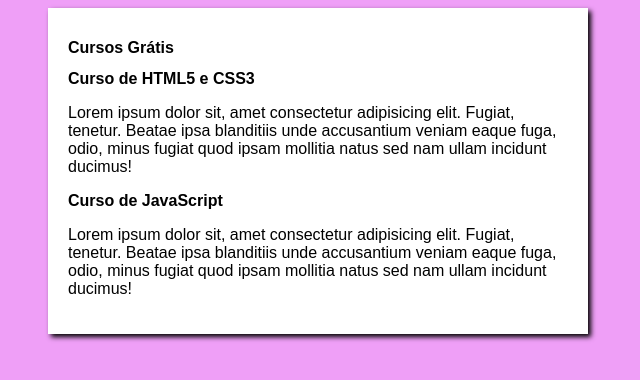
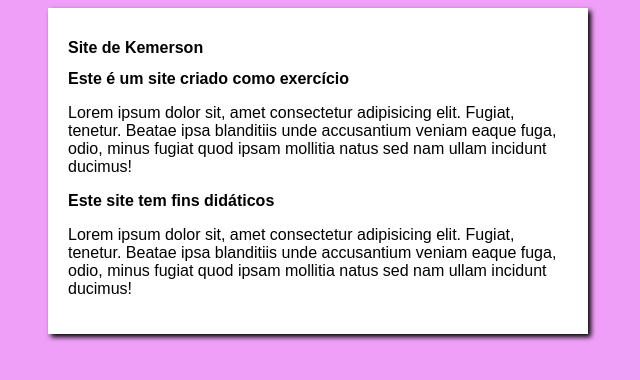
Before and after one commit to KemersonPassos/projeto-site, a plain HTML site: page index.html in a window 1280 px wide. Shown: the whole page, without its empty margins (322-962 px from the left). Drawn offline with Linux system fonts and the light colour scheme.

Commit message:
Update index.html

```diff
--- a/index.html
+++ b/index.html
@@ -3,20 +3,20 @@
 <head>
     <meta charset="UTF-8">
     <meta name="viewport" content="width=device-width, initial-scale=1.0">
-    <title>Curso em Vídeo</title>
+    <title>Site de Kemerson</title>
     <link rel="stylesheet" href="estilos/styles.css">
 </head>
 <body>
     <main>
         <header>
-            <h1>Cursos Grátis</h1>
+            <h1>Site de Kemerson</h1>
         </header>
         <article>
-            <h2>Curso de HTML5 e CSS3</h2>
+            <h2>Este é um site criado como exercício</h2>
             <p>Lorem ipsum dolor sit, amet consectetur adipisicing elit. Fugiat, tenetur. Beatae ipsa blanditiis unde accusantium veniam eaque fuga, odio, minus fugiat quod ipsam mollitia natus sed nam ullam incidunt ducimus!</p>
         </article>
         <article>
-            <h2>Curso de JavaScript</h2>
+            <h2>Este site tem fins didáticos</h2>
             <p>Lorem ipsum dolor sit, amet consectetur adipisicing elit. Fugiat, tenetur. Beatae ipsa blanditiis unde accusantium veniam eaque fuga, odio, minus fugiat quod ipsam mollitia natus sed nam ullam incidunt ducimus!</p>
         </article>
     </main>
```
